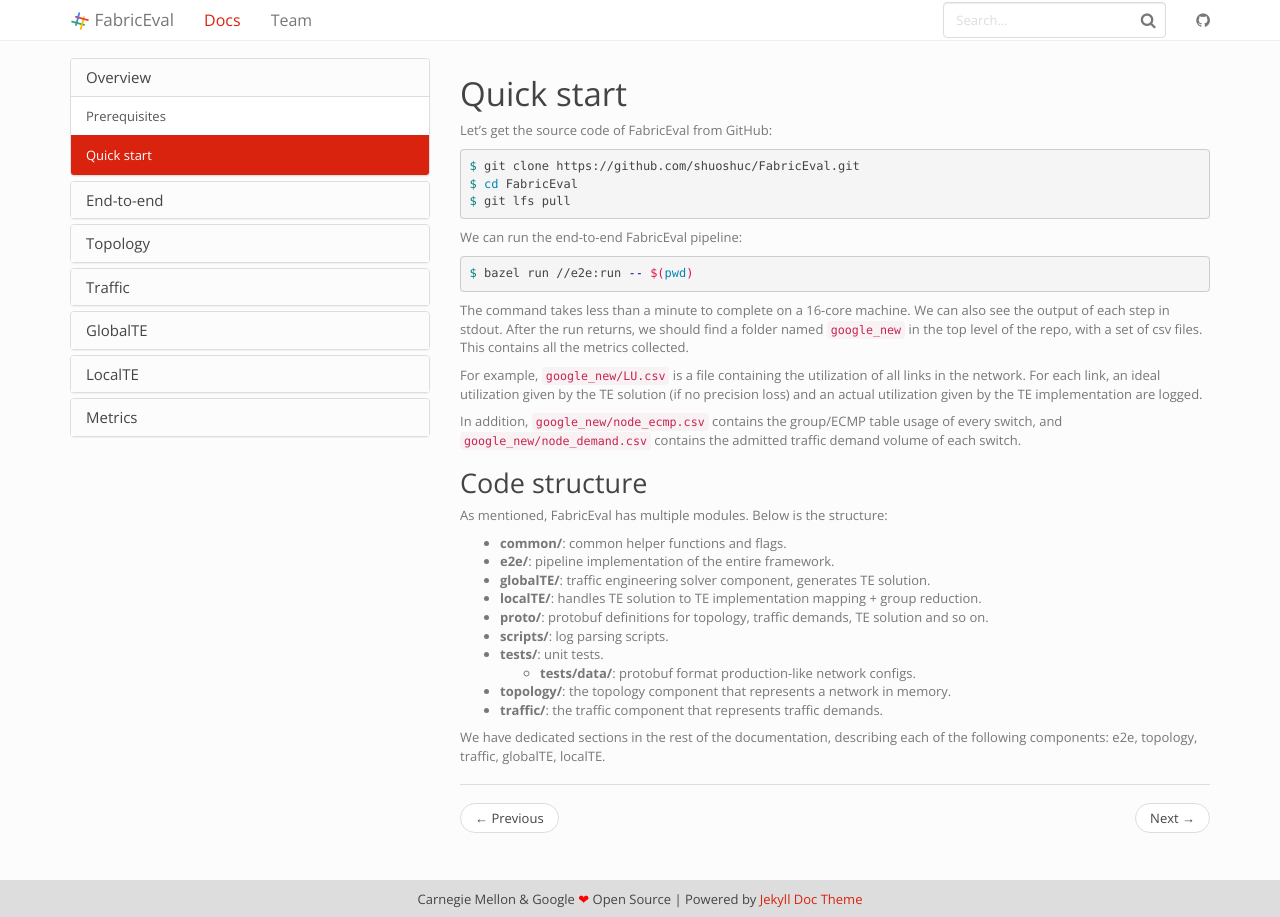
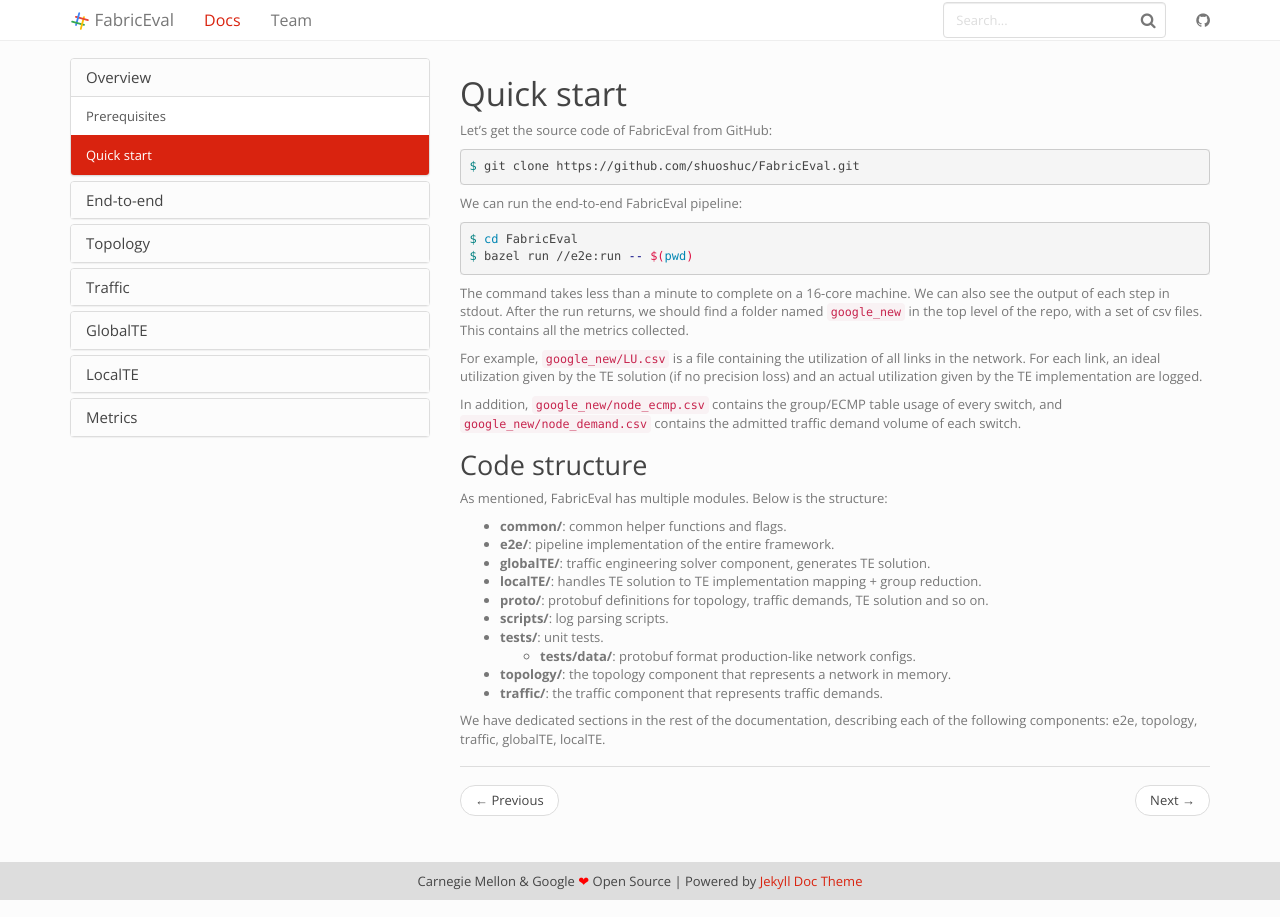
Before and after one commit to shuoshuc/FabricEval, a Jekyll site: the page built from docs/_docs/quick-start.md, in a window 1280 px wide. Built offline with Jekyll 4.4.1, drawn with Linux system fonts in a browser that asks for light colours.

Commit message:
Take out the git lfs part from quick start

````diff
--- a/docs/_docs/quick-start.md
+++ b/docs/_docs/quick-start.md
@@ -6,12 +6,11 @@ permalink: /docs/quick-start/
 Let's get the source code of FabricEval from GitHub:
 ```bash
 $ git clone https://github.com/shuoshuc/FabricEval.git
-$ cd FabricEval
-$ git lfs pull
 ```
 
 We can run the end-to-end FabricEval pipeline:
 ```bash
+$ cd FabricEval
 $ bazel run //e2e:run -- $(pwd)
 ```
 
````
